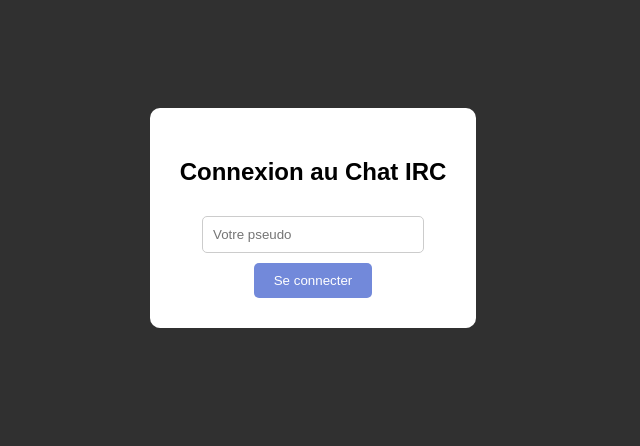
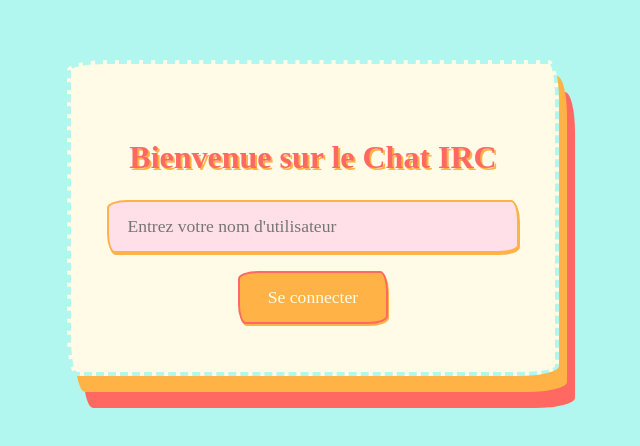
Before and after one commit to Mavrokai/IRC, a React (Vite) app in the folder client/: page / in a window 1280 px wide. Shown: the part 182-628 px from the top of the page, without its empty margins (327-967 px from the left). Built offline with nearby package versions, Linux system fonts and the light colour scheme.

Commit message:
[/] feat(frontend): style login + min 2 car pseudo

```diff
--- a/client/src/components/LoginModal.jsx
+++ b/client/src/components/LoginModal.jsx
@@ -2,57 +2,31 @@ import React, { useState } from "react";
 
 export default function LoginModal({ onLogin }) {
   const [login, setLogin] = useState("");
+  const [error, setError] = useState("");
 
   const handleSubmit = (e) => {
     e.preventDefault();
-    if (login.trim()) {
-      onLogin(login.trim());
+    if (login.trim().length < 2) {
+      setError("Le nom d'utilisateur doit contenir au moins 2 caractères");
+      return;
     }
+    setError("");
+    onLogin(login.trim());
   };
 
   return (
-    <div style={{
-      position: "fixed",
-      top: 0,
-      left: 0,
-      right: 0,
-      bottom: 0,
-      background: "rgba(0,0,0,0.8)",
-      display: "flex",
-      alignItems: "center",
-      justifyContent: "center"
-    }}>
-      <form onSubmit={handleSubmit} style={{
-        background: "white",
-        padding: "30px",
-        borderRadius: "10px",
-        textAlign: "center"
-      }}>
-        <h2>Connexion au Chat IRC</h2>
+    <div className="login-screen">
+      <form className="login-form" onSubmit={handleSubmit}>
+        <h2>Bienvenue sur le Chat IRC</h2>
         <input
           type="text"
-          placeholder="Votre pseudo"
           value={login}
           onChange={(e) => setLogin(e.target.value)}
-          style={{
-            padding: "10px",
-            margin: "10px 0",
-            width: "200px",
-            borderRadius: "5px",
-            border: "1px solid #ccc"
-          }}
+          placeholder="Entrez votre nom d'utilisateur"
+          maxLength={20}
         />
-        <br />
-        <button type="submit" style={{
-          padding: "10px 20px",
-          background: "#7289da",
-          color: "white",
-          border: "none",
-          borderRadius: "5px",
-          cursor: "pointer"
-        }}>
-          Se connecter
-        </button>
+        <button type="submit">Se connecter</button>
+        {error && <div className="error">{error}</div>}
       </form>
     </div>
   );
--- a/client/src/style.css
+++ b/client/src/style.css
@@ -2,6 +2,84 @@ body {
   margin: 0;
   font-family: Arial, sans-serif;
   background-color: #f0f0f0;
+}
+
+/* login */
+
+.login-screen {
+  position: fixed;
+  top: 0;
+  left: 0;
+  width: 100vw;
+  height: 100vh;
+  background: #b2f7ef;
+  display: flex;
+  justify-content: center;
+  align-items: center;
+  z-index: 1000;
+  animation: float 8s ease-in-out infinite;
+}
+.login-form {
+  background: #fffbe7;
+  padding: 48px 36px;
+  border-radius: 40px 10px 40px 10px/10px 40px 10px 40px;
+  box-shadow: 8px 16px 0 #ffb347, 16px 32px 0 #ff6961;
+  border: 4px dashed #b2f7ef;
+  text-align: center;
+  min-width: 320px;
+  font-family: "Fredoka One", cursive;
+}
+.login-form h2 {
+  color: #ff6961;
+  font-size: 2rem;
+  margin-bottom: 24px;
+  text-shadow: 2px 2px 0 #ffb347;
+}
+.login-form input {
+  width: 90%;
+  padding: 14px 18px;
+  border: 2px solid #ffb347;
+  border-radius: 20px 8px 20px 8px/8px 20px 8px 20px;
+  font-size: 1.1rem;
+  font-family: "Fredoka One", cursive;
+  background: #ffe0e9;
+  color: #ff6961;
+  margin-bottom: 18px;
+  box-shadow: 1px 2px 0 #ffb347;
+  transition: all 0.2s;
+}
+.login-form input:focus {
+  outline: none;
+  border-color: #ff6961;
+  background: #fffbe7;
+}
+.login-form button {
+  background: #ffb347;
+  color: #fffbe7;
+  border: 2px solid #ff6961;
+  border-radius: 20px 8px 20px 8px/8px 20px 8px 20px;
+  font-size: 1.1rem;
+  font-family: "Fredoka One", cursive;
+  padding: 14px 28px;
+  box-shadow: 1px 2px 0 #ffb347;
+  cursor: pointer;
+  transition: all 0.2s;
+}
+.login-form button:hover {
+  background: #ff6961;
+  color: #fffbe7;
+  border-color: #b2f7ef;
+  transform: scale(1.08) rotate(-2deg);
+}
+.error {
+  color: #ff6961;
+  margin-top: 10px;
+  font-size: 1rem;
+  font-family: "Fredoka One", cursive;
+  text-shadow: 1px 1px 0 #ffb347;
+}
+.hidden {
+  display: none;
 }
 
 .layout-discord {
```
Also changed, not shown: client/src/App.jsx (line endings or trailing spaces).
